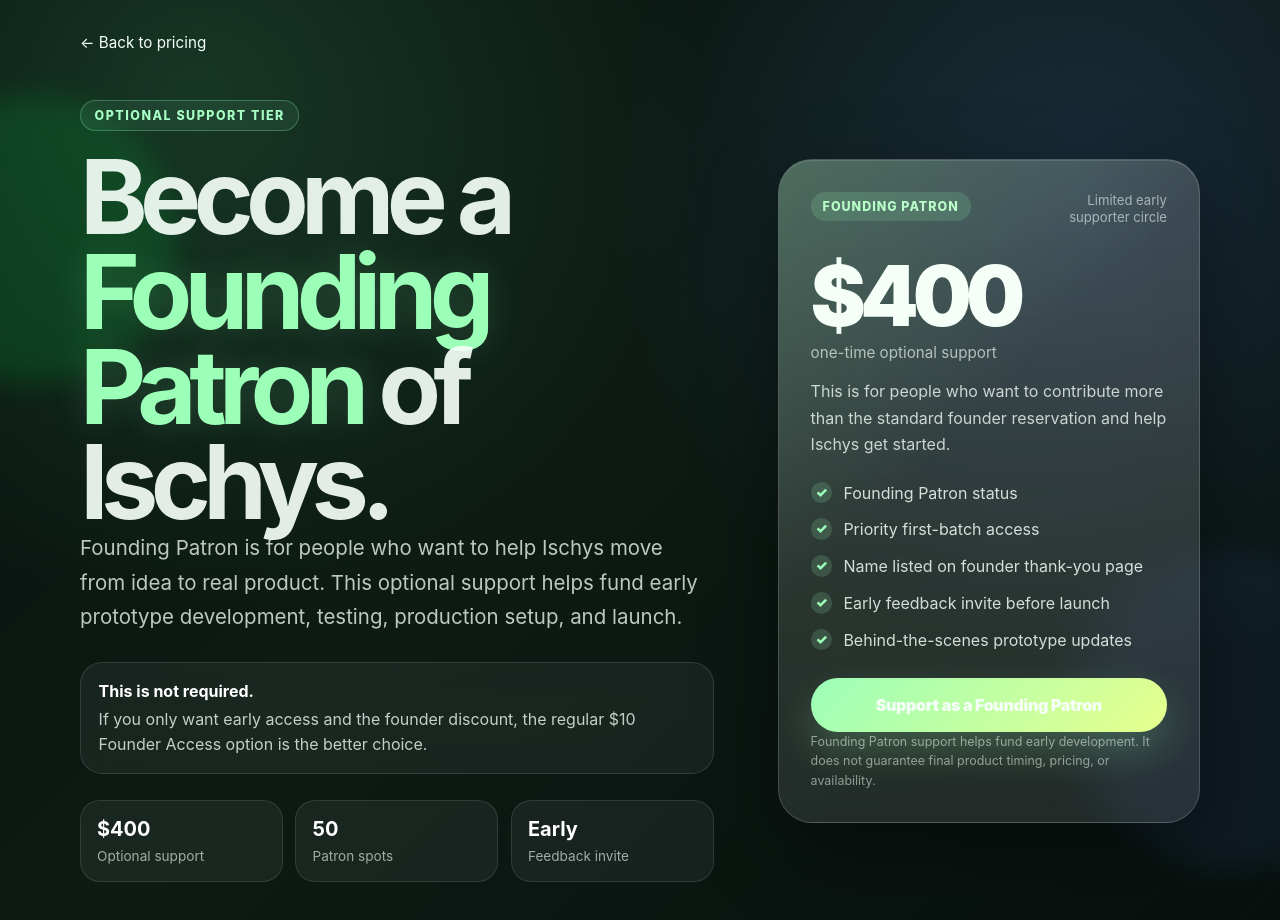
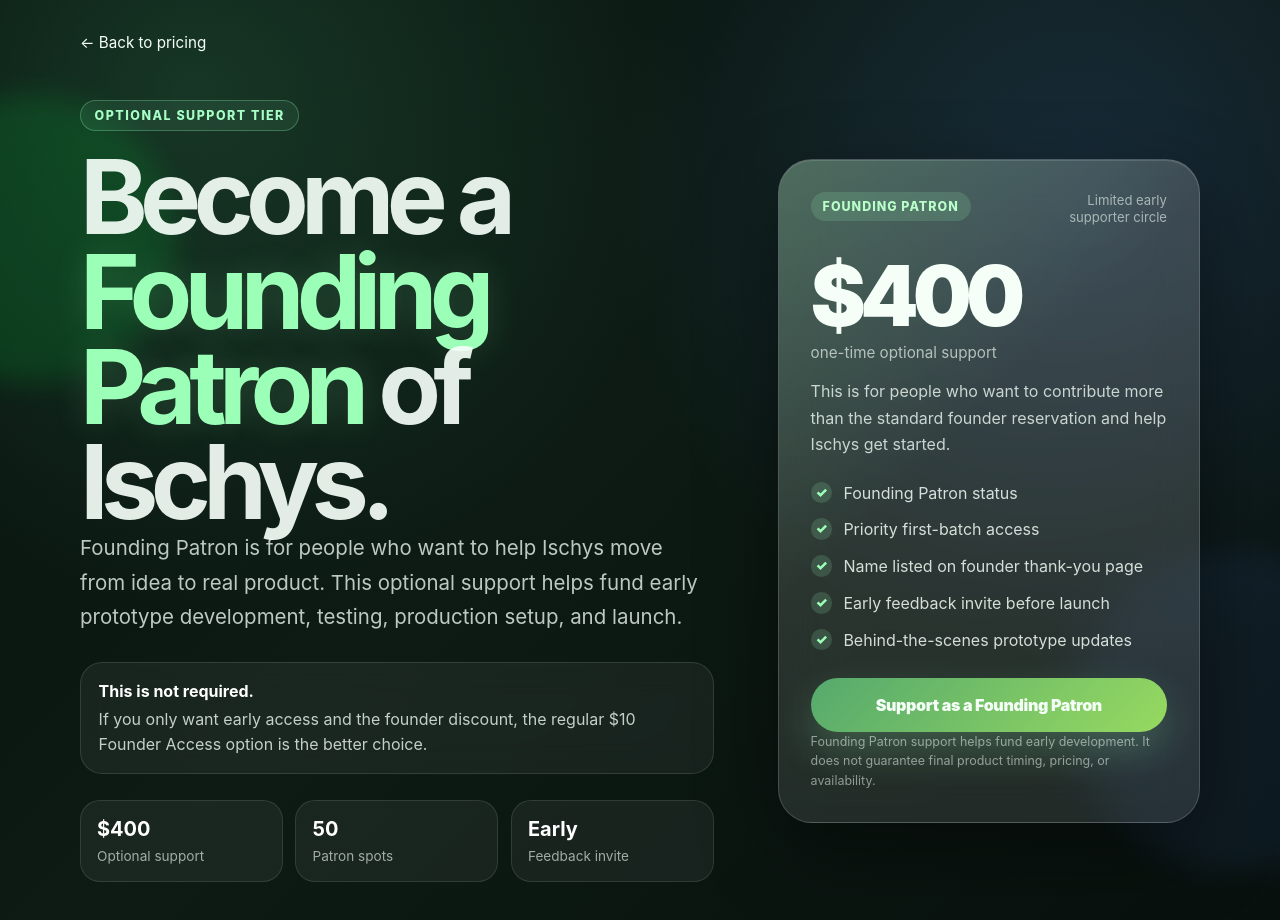
Before and after one commit to jawyere/Ischys-landing, a React (Vite) app: page /founding-patron in a window 1280 px wide. Shown: the top 920 px of the page. Built offline with nearby package versions, Linux system fonts and the light colour scheme.

Commit message:
changed button color

```diff
--- a/src/components/founding-patron/FoundingPatronCard.css
+++ b/src/components/founding-patron/FoundingPatronCard.css
@@ -123,7 +123,7 @@
   justify-content: center;
   min-height: 3.4rem;
   border-radius: 999px;
-  background: linear-gradient(135deg, #9cffb8, #e7ff8d);
+  background: linear-gradient(135deg, #55a96d, #97da60);
   color: #07110d;
   text-decoration: none;
   font-weight: 900;
```
